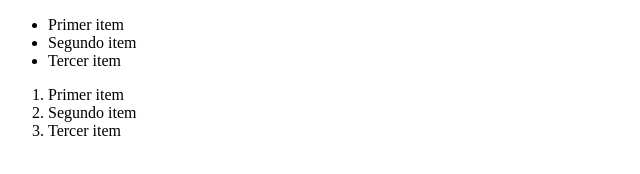
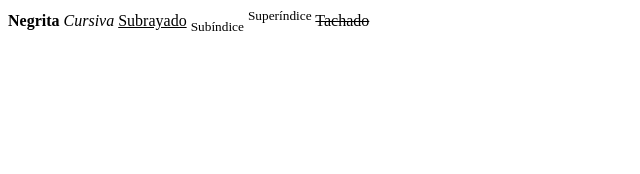
Before and after one commit to JavierAndresNunezSanchezCAMPUS/HTML-Introduccion, a plain HTML site: page Inicio HTML/index.html in a window 1280 px wide. Shown: the whole page, without its empty margins (0-640 px from the left). Drawn offline with Linux system fonts and the light colour scheme.

Commit message:
FORMATOS DE TEXTO

```diff
--- a/Inicio HTML/index.html
+++ b/Inicio HTML/index.html
@@ -10,21 +10,17 @@
 
 <body>
 
-    <!-- LISTA DESORDENADA -->
+    <b>Negrita</b>
 
-    <ul>
-        <li>Primer item</li>
-        <li>Segundo item</li>
-        <li>Tercer item</li>
-    </ul>
+    <i>Cursiva</i>
 
-    <!-- LISTA ORDENADA -->
+    <u>Subrayado</u>
 
-    <ol>
-        <li>Primer item</li>
-        <li>Segundo item</li>
-        <li>Tercer item</li>
-    </ol>
+    <sub>Subíndice</sub>
+
+    <sup>Superíndice</sup>
+
+    <s>Tachado</s>
 
 </body>
 
```
